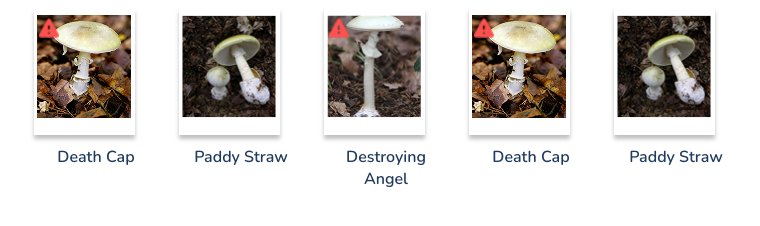
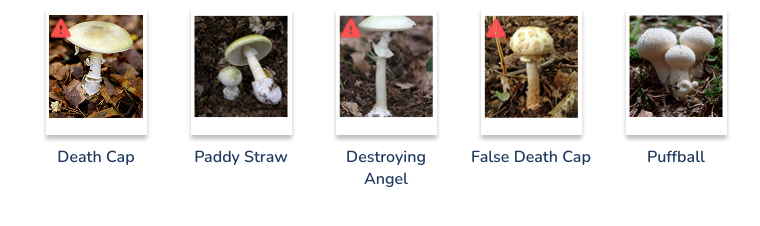
Before and after one commit to TrentonDL/IntroHI, a plain HTML site: page DE04/index.html in a window 1280 px wide. Shown: the whole page, without its empty margins (272-1032 px from the left). Drawn offline with nearby package versions, Linux system fonts and the light colour scheme.

Commit message:
added last pictures

```diff
--- a/DE04/index.html
+++ b/DE04/index.html
@@ -9,12 +9,12 @@
             }
             .row{
                 display: flex;
-                flex-flow: row row wrap;
+                flex-flow: row;
                 align-self: normal;
             }
             .cr{
                 display: flex;
-                flex-flow: row nowrap;
+                flex-flow: nowrap;
                 align-items: center;
                 justify-content: center;
                 padding-bottom: 16px;
@@ -24,6 +24,8 @@
                 display: inline-block;
             }
             .polariodcard{
+                justify-items: center;
+                justify-content: center;
                 width: 125px;
                 height: 161px;
                 padding-left: 20px;
@@ -102,19 +104,19 @@
             <div class="polariodcard">
                 <div class="polariod">
                     <div class="container">
-                        <img class="image" src="assets/death_cap_img.png" alt="Death cap mushroom growing in a patch of leaves">
+                        <img class="image" src="assets/false_death_cap.png" alt="False Death cap mushroom growing in a patch of leaves">
                         <img class="warning" src="assets/Vector.png" alt="Poisonious">
                     </div>
                 </div>
-                <h1>Death Cap</h1>
+                <h1>False Death Cap</h1>
             </div>
             <div class="polariodcard">
                 <div class="polariod">
                     <div class="container">
-                        <img class="image" src="assets/paddy_straw.png" alt="Two Paddy Straw mushrooms laying in the dirt">
+                        <img class="image" src="assets/puffball.png" alt="Three puffball mushrooms grouped together">
                     </div>
                 </div>
-                <h1>Paddy Straw</h1>
+                <h1>Puffball</h1>
             </div>
         </div>
     </body>
```
Also changed, not shown: DE04/assets/false_death_cap.png (added), DE04/assets/puffball.png (added).
